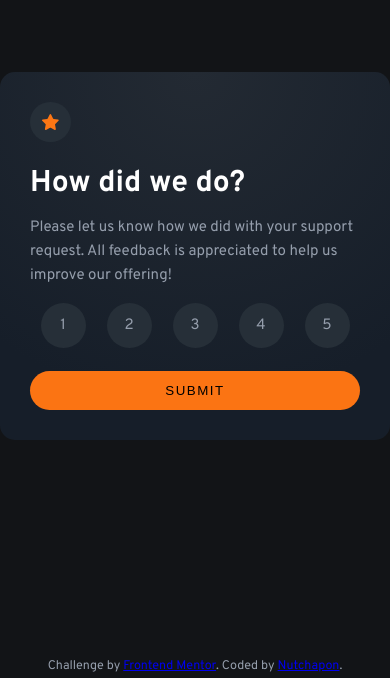
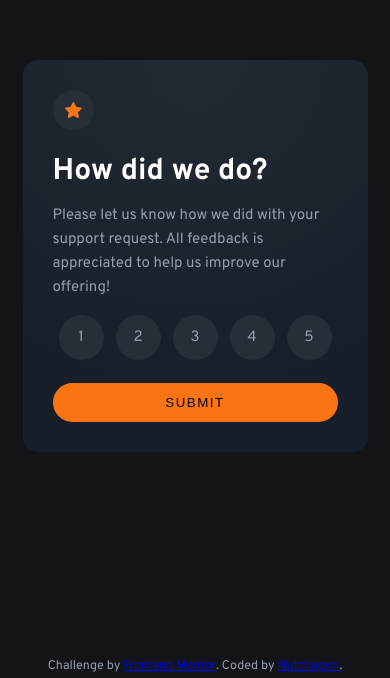
Before and after one commit to NutchaponMake/interactive-rating-component, a React (Vite) app: page / in a window 390 px wide. Shown: the part 166-844 px from the top of the page. Built offline with nearby package versions, Linux system fonts and the light colour scheme.

Commit message:
-fix width in device - and some animate

```diff
--- a/src/components/Choice/choice.module.css
+++ b/src/components/Choice/choice.module.css
@@ -39,8 +39,23 @@
 
 .scoreRadio input:checked {
     background-color: hsl(25, 97%, 53%);
+    animation: popping .15s linear forwards;
 }
 
 .scoreRadio input:checked~label {
     color: white;
 }
+
+@keyframes popping {
+    0% {
+        transform: scale(1);
+    }
+
+    50% {
+        transform: scale(1.3);
+    }
+
+    0% {
+        transform: scale(1);
+    }
+}
--- a/src/components/Star/star.module.css
+++ b/src/components/Star/star.module.css
@@ -13,4 +13,39 @@
 .circle img {
     padding: .8rem;
     vertical-align: middle;
+    animation: spinShrink 1s linear forwards;
 }
+
+@keyframes spinShrink {
+    0% {
+        transform: scale(0.6) rotate(0deg);
+    }
+
+    50% {
+        transform: scale(1.5) rotate(150deg);
+    }
+
+    100% {
+        transform: scale(1) rotate(360deg);
+    }
+}
+
+/* @-moz-keyframes spin {
+    from {
+        -moz-transform: scale(1.4) rotate(0deg);
+    }
+
+    to {
+        -moz-transform: scale(1) rotate(360deg);
+    }
+}
+
+@-webkit-keyframes spin {
+    from {
+        -webkit-transform: scale(1.4) rotate(0deg);
+    }
+
+    to {
+        -webkit-transform: scale(1) rotate(360deg);
+    }
+} */
--- a/src/components/Thanks/thanks.module.css
+++ b/src/components/Thanks/thanks.module.css
@@ -1,3 +1,8 @@
+img {
+    animation: shake 2s linear infinite;
+}
+
+
 .thanks-container {
     display: flex;
     justify-content: center;
@@ -9,3 +14,26 @@
     border-radius: 1rem;
     background-color: rgb(38, 47, 56);
 }
+
+
+@keyframes shake {
+    0% {
+        transform: rotate(2deg);
+    }
+
+    25% {
+        transform: rotate(-2deg);
+    }
+
+    50% {
+        transform: rotate(2deg);
+    }
+
+    75% {
+        transform: rotate(-2deg);
+    }
+
+    100% {
+        transform: rotate(2deg);
+    }
+}
--- a/src/ui/Card/card.module.css
+++ b/src/ui/Card/card.module.css
@@ -6,3 +6,11 @@
     background: radial-gradient(circle at top, rgba(35, 42, 51) 0%, rgb(22, 30, 41) 80%);
     border-radius: 1rem;
 }
+
+@media only screen and (max-width: 600px) {
+    .card {
+        max-width: auto;
+        padding: 2rem;
+        margin: 1.5rem;
+    }
+}
```
